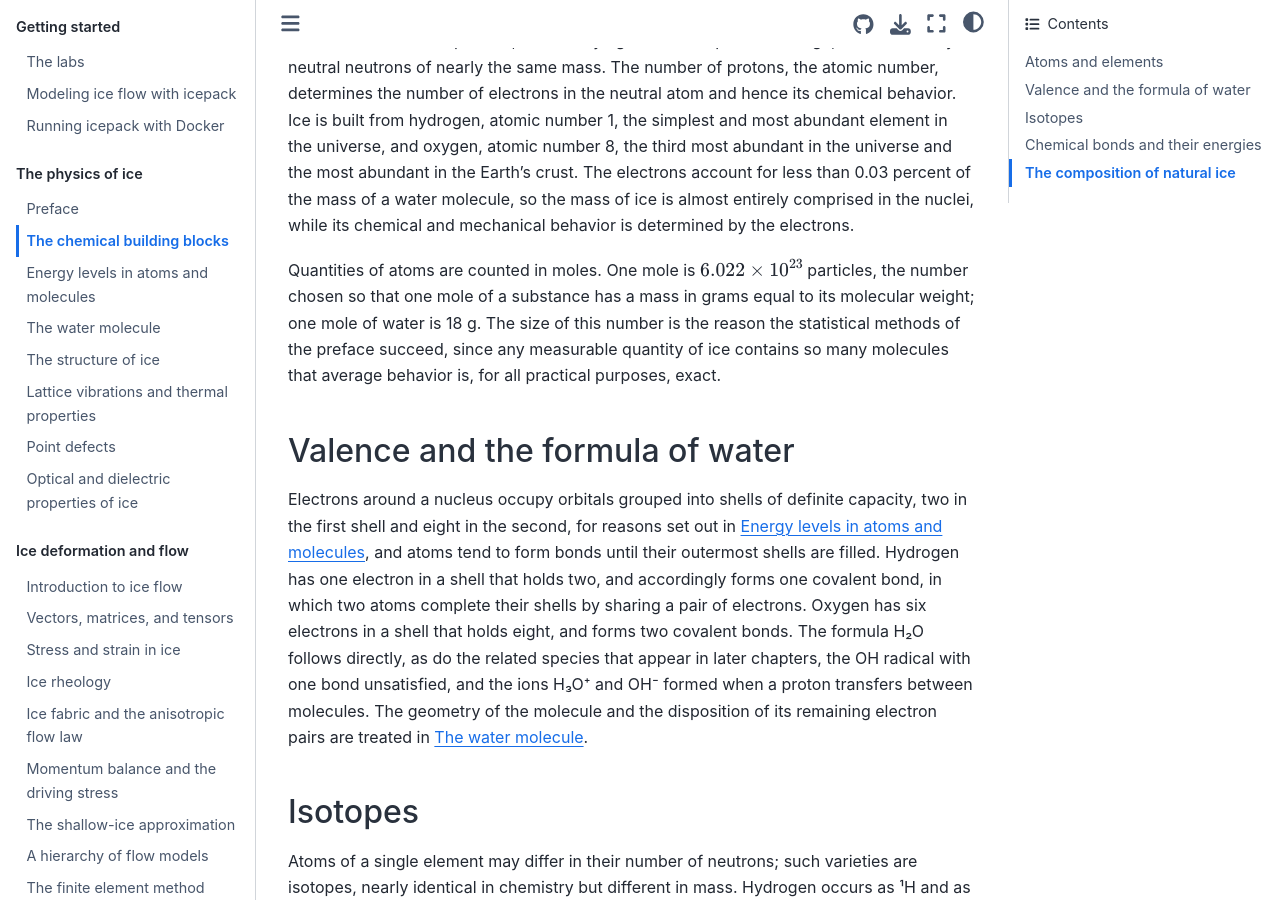
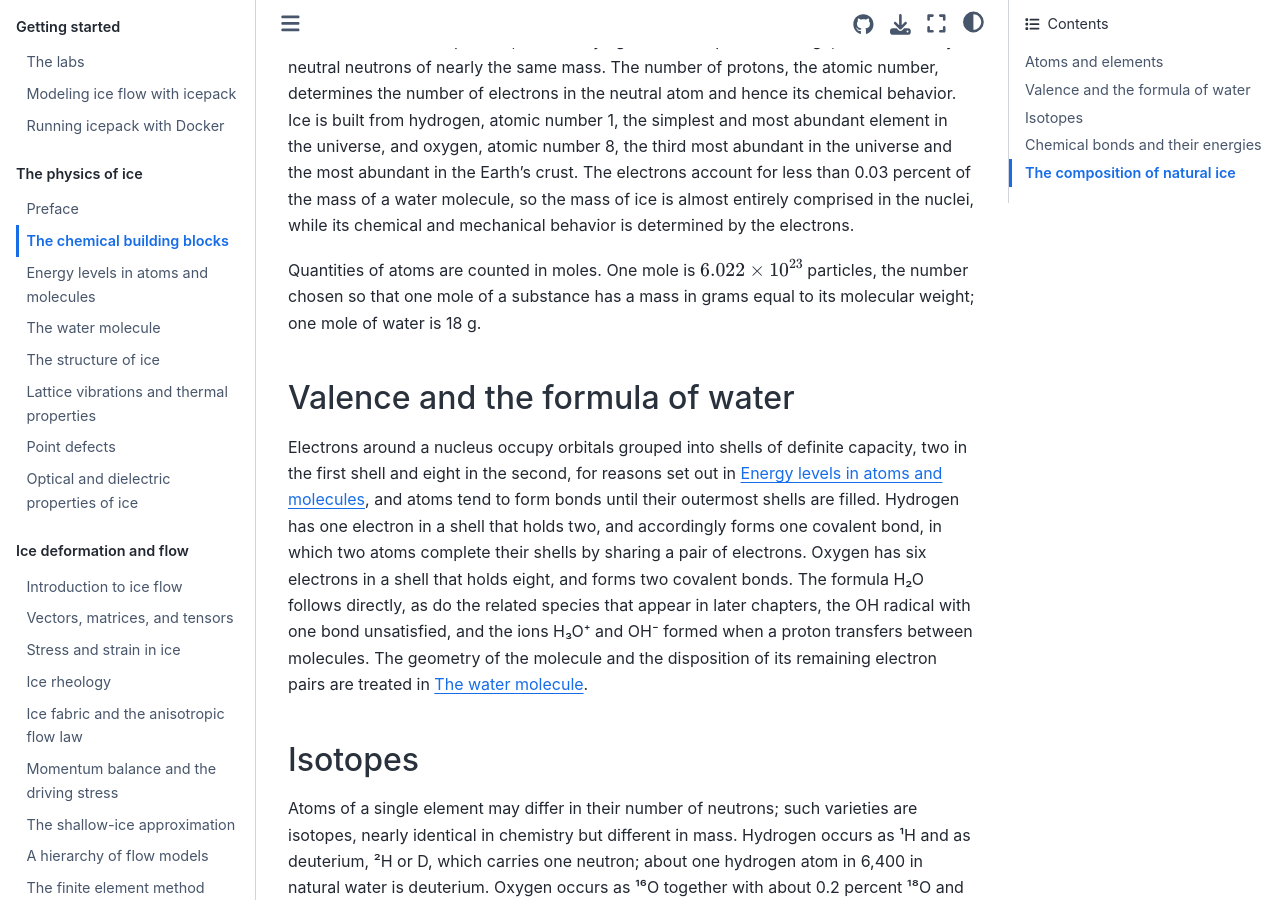
Before and after one commit to rice-glaciology/glaciology-book, a Jupyter Book: the page built from sections/foundations/composition.md, in a window 1280 px wide and 900 px high, scrolled down 337 px. Built offline with Jupyter Book 1.0.4 settings and Sphinx 7.4.7 and the Sphinx Book theme 1.1.4, drawn with Linux system fonts in a browser that asks for light colours; pages that are not in the unit, such as notebooks, are missing from menus.

Commit message:
Update composition.md

```diff
--- a/sections/foundations/composition.md
+++ b/sections/foundations/composition.md
@@ -6,7 +6,7 @@ This chapter describes the background chemistry that the rest of the book draws
 
 An atom consists of a small, dense, positively charged nucleus surrounded by electrons. The nucleus contains protons, each carrying one unit of positive charge, and electrically neutral neutrons of nearly the same mass. The number of protons, the atomic number, determines the number of electrons in the neutral atom and hence its chemical behavior. Ice is built from hydrogen, atomic number 1, the simplest and most abundant element in the universe, and oxygen, atomic number 8, the third most abundant in the universe and the most abundant in the Earth's crust. The electrons account for less than 0.03 percent of the mass of a water molecule, so the mass of ice is almost entirely comprised in the nuclei, while its chemical and mechanical behavior is determined by the electrons.
 
-Quantities of atoms are counted in moles. One mole is $6.022\times10^{23}$ particles, the number chosen so that one mole of a substance has a mass in grams equal to its molecular weight; one mole of water is 18 g. The size of this number is the reason the statistical methods of the preface succeed, since any measurable quantity of ice contains so many molecules that average behavior is, for all practical purposes, exact.
+Quantities of atoms are counted in moles. One mole is $6.022\times10^{23}$ particles, the number chosen so that one mole of a substance has a mass in grams equal to its molecular weight; one mole of water is 18 g.
 
 ## Valence and the formula of water
 
```
